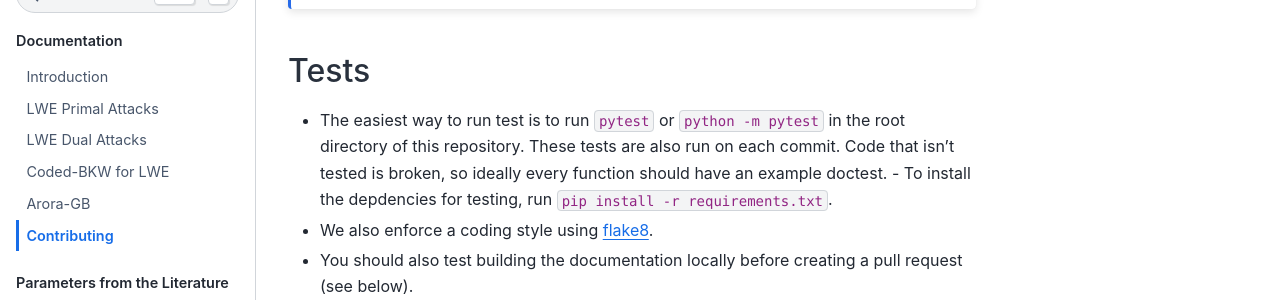
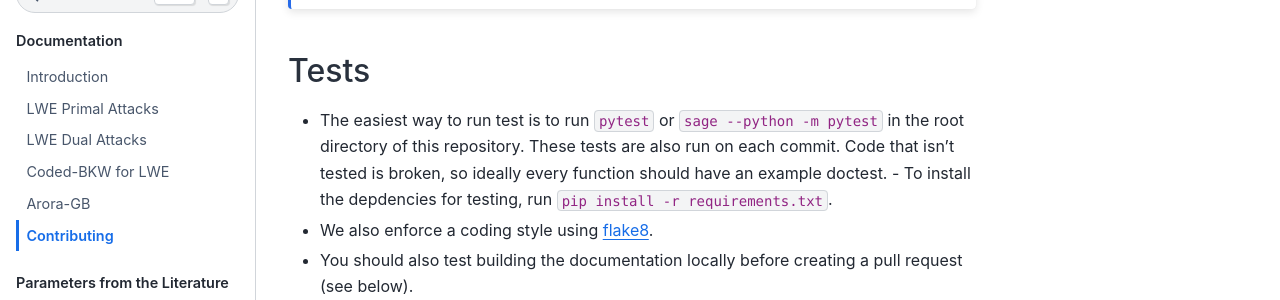
Before and after one commit to malb/lattice-estimator, a Sphinx documentation site: the page built from docs/contributing.rst, in a window 1280 px wide and 900 px high, scrolled down 1442 px. Shown: the part 147-447 px from the top of the window. Built offline with Sphinx 7.4.7 and the Sphinx Book theme 1.1.4, drawn with Linux system fonts in a browser that asks for light colours.

Commit message:
Update test running command in contributor docs
The existing test command `python -m pytest` doesn't correctly run tests because sage can't be imported into python; instead, the tests should be run from the sage environment.

```diff
--- a/docs/contributing.rst
+++ b/docs/contributing.rst
@@ -68,7 +68,7 @@ We explain what is going on above:
 Tests
 -----
 
-- The easiest way to run test is to run ``pytest`` or ``python -m pytest`` in the root directory of this repository. These tests are also run on each commit. Code that isn't tested is broken, so ideally every function should have an example doctest.
+- The easiest way to run test is to run ``pytest`` or ``sage --python -m pytest`` in the root directory of this repository. These tests are also run on each commit. Code that isn't tested is broken, so ideally every function should have an example doctest.
   - To install the depdencies for testing, run ``pip install -r requirements.txt``.
 - We also enforce a coding style using `flake8 <https://flake8.pycqa.org/en/latest/>`__.
 - You should also test building the documentation locally before creating a pull request (see below).
```
